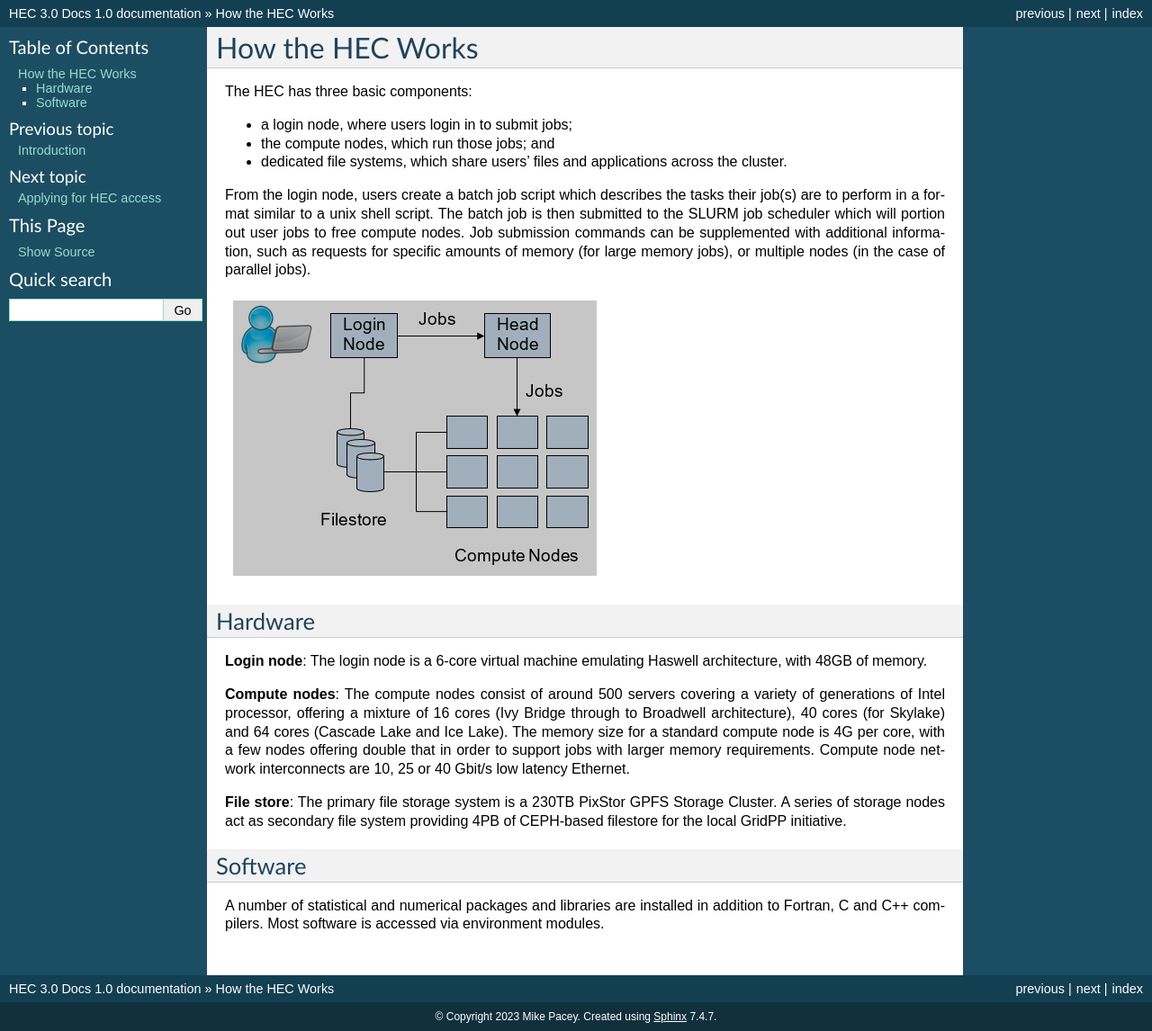
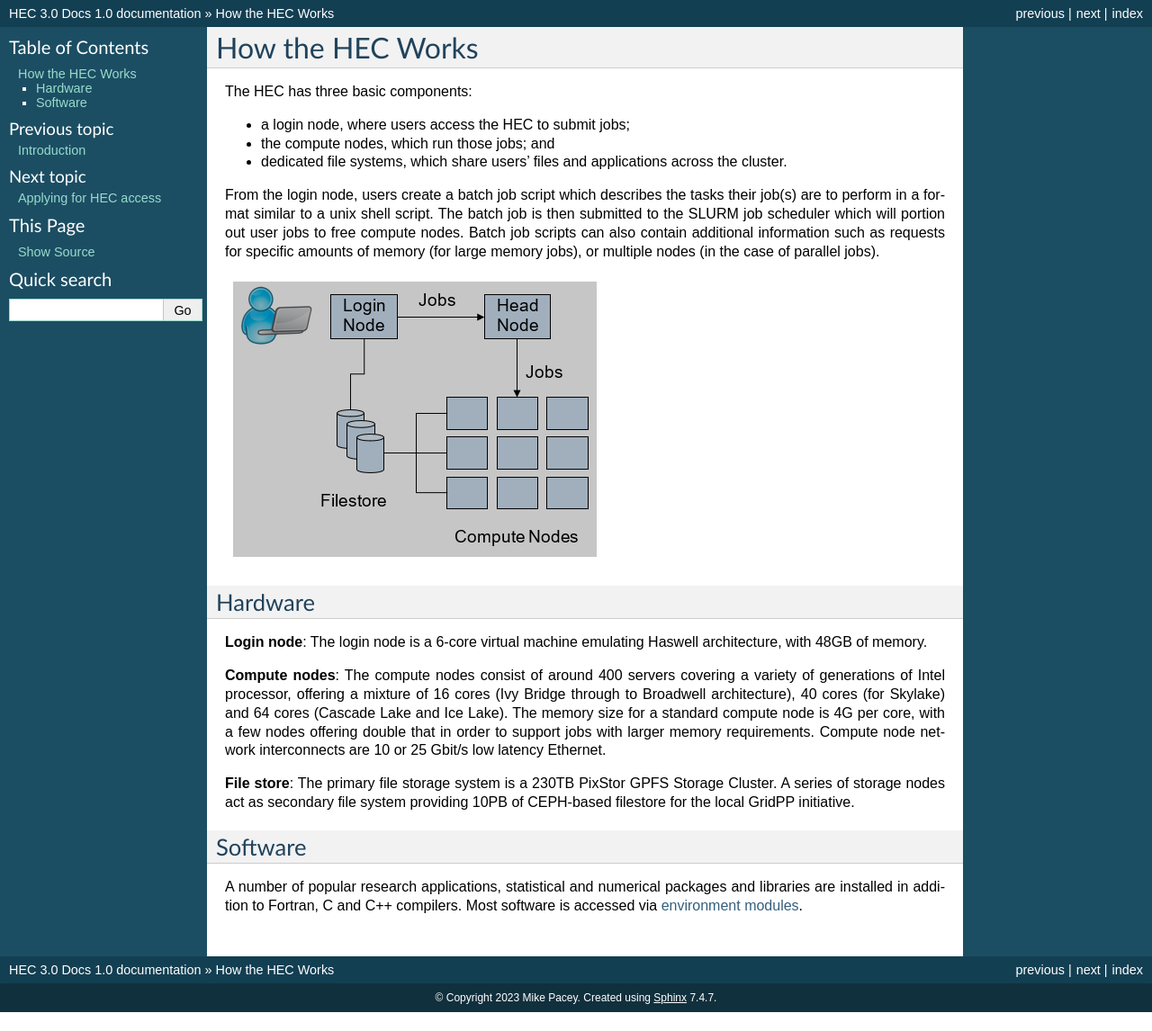
Before and after one commit to MikePacey/Lancaster-HEC, a Sphinx documentation site: the page built from docs/howitworks.rst, in a window 1280 px wide. Shown: the whole page at 90% size. Built offline with Sphinx 7.4.7, drawn with Linux system fonts in a browser that asks for light colours; after the commit the page ends 1125 px from its top, so only the background shows below that.

Commit message:
basic launch page

```diff
--- a/docs/howitworks.rst
+++ b/docs/howitworks.rst
@@ -3,7 +3,7 @@ How the HEC Works
 
 The HEC has three basic components:
 
-* a login node, where users login in to submit jobs;
+* a login node, where users access the HEC to submit jobs;
 
 * the compute nodes, which run those jobs; and
 
@@ -14,8 +14,8 @@ From the login node, users create a batch job script which
 describes the tasks their job(s) are to perform in a format
 similar to a unix shell script. The batch job is then
 submitted to the SLURM job scheduler which will portion out
-user jobs to free compute nodes. Job submission commands can
-be supplemented with additional information, such as requests
+user jobs to free compute nodes. Batch job scripts can
+also contain additional information such as requests
 for specific amounts of memory (for large memory jobs), or
 multiple nodes (in the case of parallel jobs).
 
@@ -28,7 +28,7 @@ Hardware
 **Login node**: The login node is a 6-core virtual machine
 emulating Haswell architecture, with 48GB of memory.
 
-**Compute nodes**: The compute nodes consist of around 500
+**Compute nodes**: The compute nodes consist of around 400
 servers covering a variety of generations of Intel processor,
 offering a mixture of 16 cores (Ivy Bridge through to
 Broadwell architecture), 40 cores (for Skylake) and 64 cores
@@ -36,16 +36,16 @@ Broadwell architecture), 40 cores (for Skylake) and 64 cores
 compute node is 4G per core, with a few nodes offering
 double that in order to support jobs with larger memory
 requirements. Compute node network interconnects are
-10, 25 or 40 Gbit/s low latency Ethernet.
+10 or 25 Gbit/s low latency Ethernet.
 
 **File store**: The primary file storage system is a 230TB
 PixStor GPFS Storage Cluster. A series of storage nodes
-act as secondary file system providing 4PB of CEPH-based
+act as secondary file system providing 10PB of CEPH-based
 filestore for the local GridPP initiative.
 
 Software
 --------
 
-A number of statistical and numerical packages and libraries
-are installed in addition to Fortran, C and C++ compilers.
-Most software is accessed via environment modules.
+A number of popular research applications, statistical and numerical packages
+and libraries are installed in addition to Fortran, C and C++ compilers.
+Most software is accessed via :doc:`environment modules</envmods>`.
--- a/docs/intro.rst
+++ b/docs/intro.rst
@@ -10,7 +10,7 @@ Virtual Desktops (mydesktop and mylab).
 The service combines what was the previously separately supported services for
 local high performance computing (HPC) users and the local Particle Physics
 research group (GridPP). The combined facility offers 13,000 cores, 59TB of
-aggregate memory, 24 Tesla V100 GPUs, 230TB of high performance filestore for
+aggregate memory, 24 Tesla V100 GPUs, 230TB of GPFS-based filestore for
 general use and 10PB of Ceph-based filestore for GridPP data.
 
 The cluster operating system is Rocky Linux 8, with job submission handled by
```
